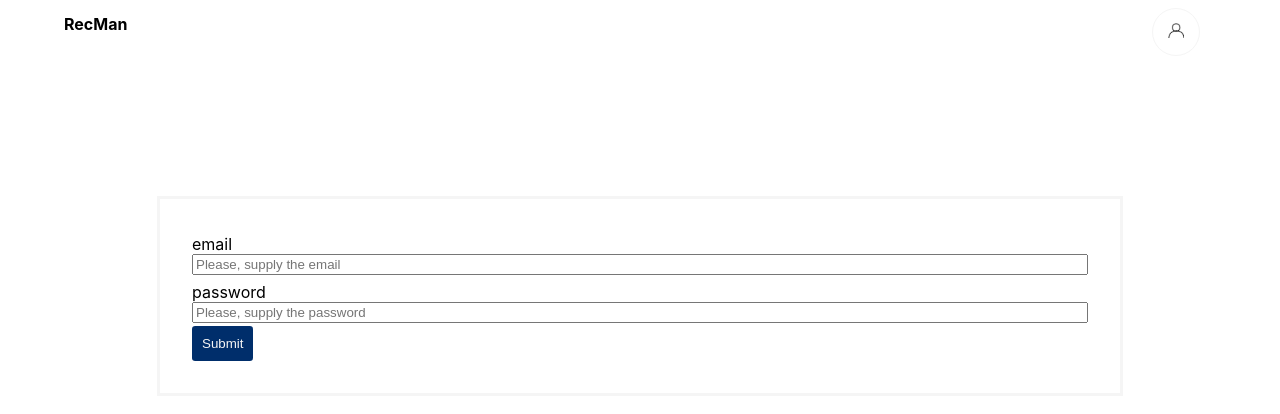
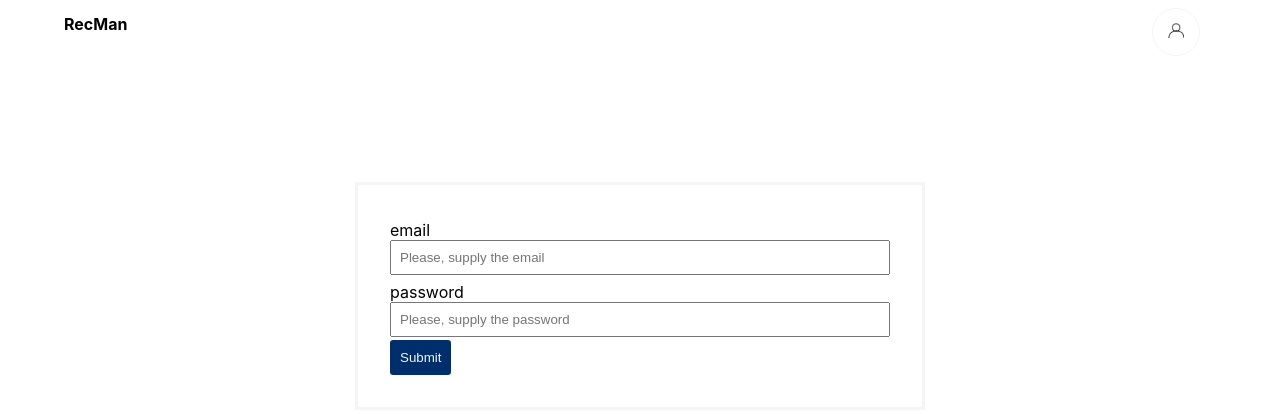
Before and after one commit to AkoniHakeem/Recman_Frontend, a React (Create React App) app: page /login in a window 1280 px wide. Shown: the top 414 px of the page. Built offline with nearby package versions, Linux system fonts and the light colour scheme.

Commit message:
fixed login style

```diff
--- a/src/components/auth/authMenu.css
+++ b/src/components/auth/authMenu.css
@@ -61,7 +61,7 @@
 
 .container-form>form {
     border: .2rem solid var(--on-background-color);
-    width: calc(var(--multiplier) * 20rem);
+    width: auto;
 }
 
 
--- a/src/components/auth/login.js
+++ b/src/components/auth/login.js
@@ -7,6 +7,7 @@ import MainContent from "../../assets/elements/custom/maincontent/maincontent";
 import Page from "../../assets/elements/custom/page/page";
 import FormGroup from "../../assets/elements/custom/formGroup/formGroup";
 import config from "../../config";
+import Input from "../../assets/elements/input/input";
 
 const Login = (props) => {
     const location = useLocation();
@@ -53,11 +54,11 @@ const Login = (props) => {
                         <div className="form-area">
                             <FormGroup className="stacked">
                                 <label>email</label>
-                                <input name={email.toString()} {...emailBind} />
+                                <Input {...emailBind} />
                             </FormGroup>
                             <FormGroup className="stacked">
                                 <label>password</label>
-                                <input name={password.toString()} {...passwordBind} />
+                                <Input {...passwordBind} />
                             </FormGroup>
                             <div className="submit">
                                 <Button type="" onClick={setServerAuthUrl.bind(this)} >Submit</Button>
```
